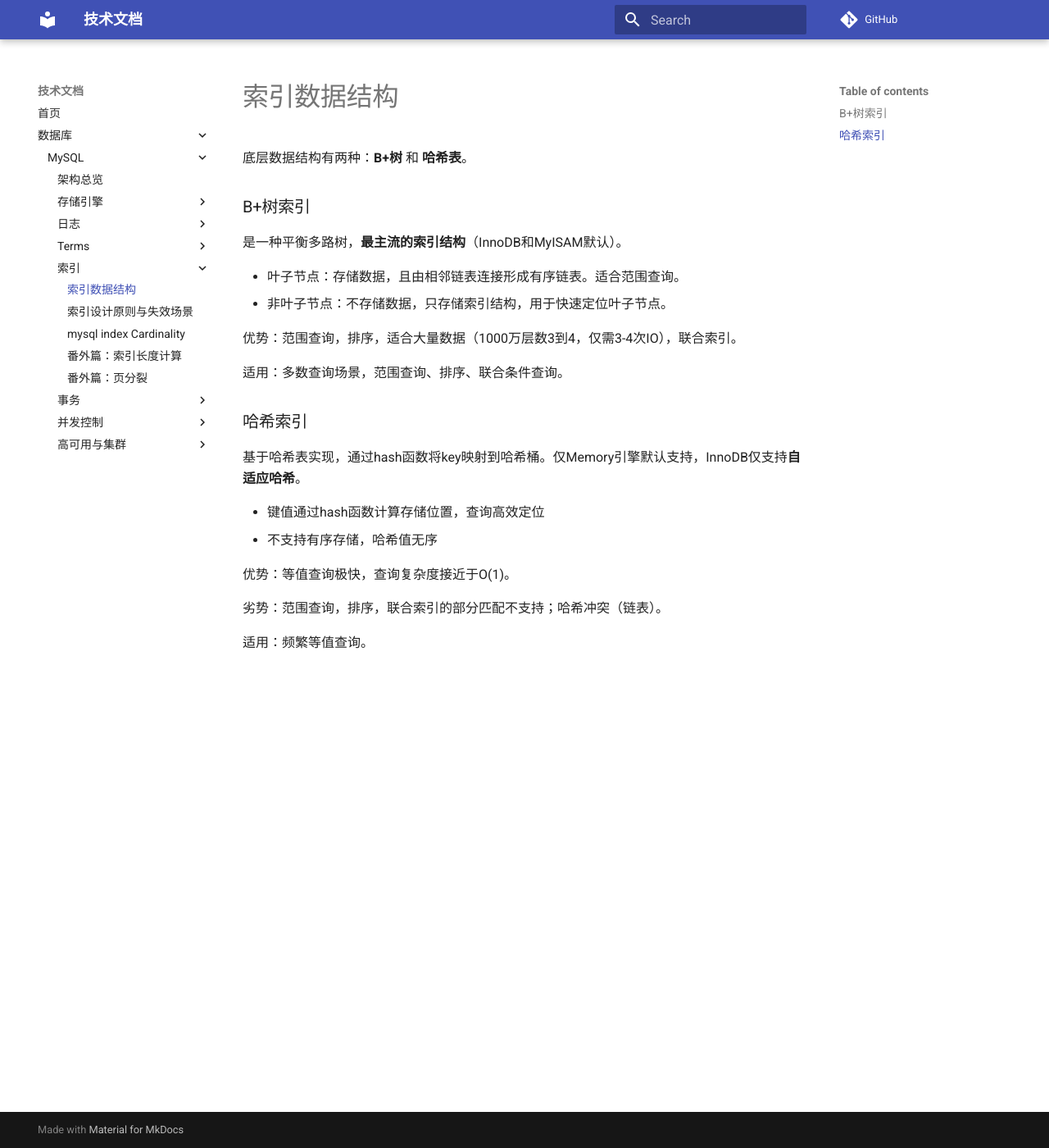
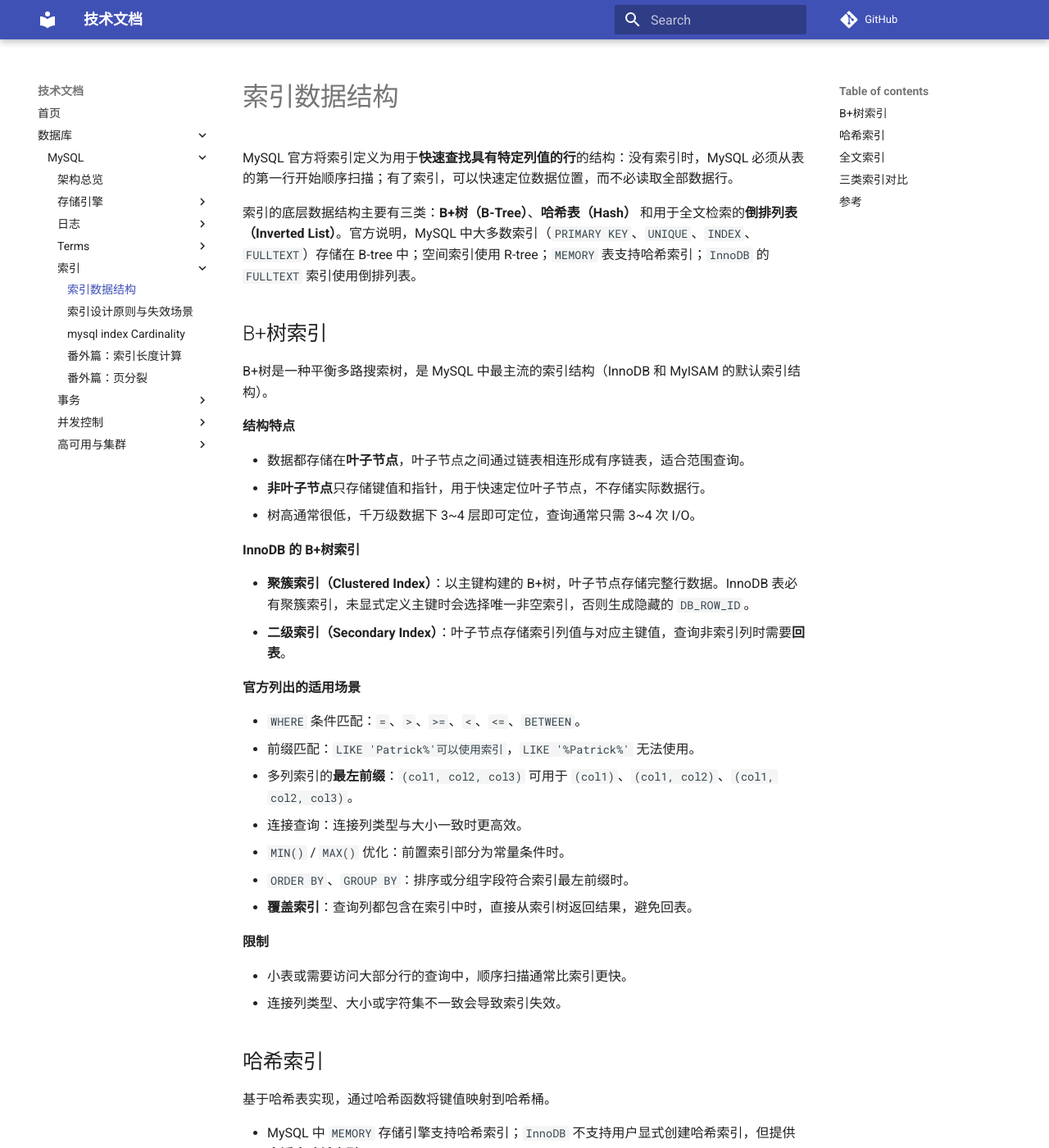
Before and after one commit to tangnewstar/tangnewstar.github.io, an MkDocs documentation site: the page built from docs/database/mysql/index-structure/index-data-structure.md, in a window 1280 px wide and 1400 px high. Shown: the whole window at 82% size. Built offline with MkDocs 1.6.1 and Material for MkDocs 9.7.7, drawn with Linux system fonts in a browser that asks for light colours; comment, search, counter and statistics services are not loaded; some of the changed text lies outside the part shown.

Commit message:
docs: 补充索引、锁机制、高可用与 ACID 文档

```diff
--- a/docs/database/mysql/index-structure/index-data-structure.md
+++ b/docs/database/mysql/index-structure/index-data-structure.md
@@ -4,28 +4,83 @@ title: 索引数据结构
 
 # 索引数据结构
 
-底层数据结构有两种：**B+树** 和 **哈希表**。
+MySQL 官方将索引定义为用于**快速查找具有特定列值的行**的结构：没有索引时，MySQL 必须从表的第一行开始顺序扫描；有了索引，可以快速定位数据位置，而不必读取全部数据行。
 
-### B+树索引
+索引的底层数据结构主要有三类：**B+树（B-Tree）**、**哈希表（Hash）** 和用于全文检索的**倒排列表（Inverted List）**。官方说明，MySQL 中大多数索引（`PRIMARY KEY`、`UNIQUE`、`INDEX`、`FULLTEXT`）存储在 B-tree 中；空间索引使用 R-tree；`MEMORY` 表支持哈希索引；`InnoDB` 的 `FULLTEXT` 索引使用倒排列表。
 
-是一种平衡多路树，**最主流的索引结构**（InnoDB和MyISAM默认）。
+## B+树索引
 
-- 叶子节点：存储数据，且由相邻链表连接形成有序链表。适合范围查询。
-- 非叶子节点：不存储数据，只存储索引结构，用于快速定位叶子节点。
+B+树是一种平衡多路搜索树，是 MySQL 中最主流的索引结构（InnoDB 和 MyISAM 的默认索引结构）。
 
-优势：范围查询，排序，适合大量数据（1000万层数3到4，仅需3-4次IO），联合索引。
+**结构特点**
 
-适用：多数查询场景，范围查询、排序、联合条件查询。
+- 数据都存储在**叶子节点**，叶子节点之间通过链表相连形成有序链表，适合范围查询。
+- **非叶子节点**只存储键值和指针，用于快速定位叶子节点，不存储实际数据行。
+- 树高通常很低，千万级数据下 3~4 层即可定位，查询通常只需 3~4 次 I/O。
 
-### 哈希索引
+**InnoDB 的 B+树索引**
 
-基于哈希表实现，通过hash函数将key映射到哈希桶。仅Memory引擎默认支持，InnoDB仅支持**自适应哈希**。
+- **聚簇索引（Clustered Index）**：以主键构建的 B+树，叶子节点存储完整行数据。InnoDB 表必有聚簇索引，未显式定义主键时会选择唯一非空索引，否则生成隐藏的 `DB_ROW_ID`。
+- **二级索引（Secondary Index）**：叶子节点存储索引列值与对应主键值，查询非索引列时需要**回表**。
 
-- 键值通过hash函数计算存储位置，查询高效定位
-- 不支持有序存储，哈希值无序
+**官方列出的适用场景**
 
-优势：等值查询极快，查询复杂度接近于O(1)。
+- `WHERE` 条件匹配：`=`、`>`、`>=`、`<`、`<=`、`BETWEEN`。
+- 前缀匹配：`LIKE 'Patrick%'可以使用索引`，`LIKE '%Patrick%'` 无法使用。
+- 多列索引的**最左前缀**：`(col1, col2, col3)` 可用于 `(col1)`、`(col1, col2)`、`(col1, col2, col3)`。
+- 连接查询：连接列类型与大小一致时更高效。
+- `MIN()` / `MAX()` 优化：前置索引部分为常量条件时。
+- `ORDER BY`、`GROUP BY`：排序或分组字段符合索引最左前缀时。
+- **覆盖索引**：查询列都包含在索引中时，直接从索引树返回结果，避免回表。
 
-劣势：范围查询，排序，联合索引的部分匹配不支持；哈希冲突（链表）。
+**限制**
 
-适用：频繁等值查询。
+- 小表或需要访问大部分行的查询中，顺序扫描通常比索引更快。
+- 连接列类型、大小或字符集不一致会导致索引失效。
+
+## 哈希索引
+
+基于哈希表实现，通过哈希函数将键值映射到哈希桶。
+
+- MySQL 中 `MEMORY` 存储引擎支持哈希索引；`InnoDB` 不支持用户显式创建哈希索引，但提供**自适应哈希索引**。
+- 等值查询（`=`、`<=>`）非常快，查询复杂度接近 O(1)。
+- 键值无序，**不支持范围查询、排序、最左前缀匹配**；也无法估算两个值之间的行数。
+
+**InnoDB 自适应哈希索引**
+
+官方描述：自适应哈希索引使 InnoDB 在具有合适的工作负载组合、且缓冲池内存充足的系统上，表现得更像内存数据库，同时不牺牲事务特性与可靠性。
+
+- 由 `innodb_adaptive_hash_index` 控制，InnoDB 监控索引搜索，按需为经常访问的索引页构建哈希索引，使用索引键的**前缀**，前缀长度任意。
+- 表几乎完全放入主内存时，哈希索引通过直接查找（把索引值变成指针）加速查询。
+- 高并发连接或大量 JOIN 的工作负载下，访问自适应哈希索引可能成为**争用来源**；带 `LIKE` 和 `%` 通配符的查询通常无法受益。
+- 是否开启应通过真实负载评估。
+
+## 全文索引
+
+全文索引是 `FULLTEXT` 类型的索引，用于在文本列中进行关键词检索。
+
+- 只有 `InnoDB` 和 `MyISAM` 表支持，且只能创建在 `CHAR`、`VARCHAR`、`TEXT` 列上。
+- InnoDB 的全文索引使用**倒排列表（inverted lists）**实现，而非 B+树。
+- 查询语法：`MATCH (col1, col2, ...) AGAINST (expr [search_modifier])`。
+- 检索模式：
+    - **自然语言模式**（默认）：搜索字符串按自然短语解释，适用停用词列表。
+    - **布尔模式**：支持操作符，指定词必须出现、必须不出现或权重高低。
+    - **查询扩展模式**：先用原词搜索，再从最相关结果中提取词进行二次搜索。
+- MySQL 内置 `ngram` 全文解析器支持中文、日文、韩文（CJK）分词；另有 MeCab 插件支持日文。
+- 停用词（stopword）不会进入索引，因此不会匹配。
+- 大批量导入建议：先导入没有 `FULLTEXT` 索引的表，导入完成后再创建全文索引，速度更快。
+
+## 三类索引对比
+
+| 索引类型 | 底层结构 | 等值查询 | 范围查询 | 排序 | 全文检索 | 主要引擎 |
+|---|---|---|---|---|---|---|
+| B+树 | 平衡多路树 + 有序叶子链表 | 支持 | 支持 | 支持 | 不支持 | InnoDB、MyISAM |
+| 哈希 | 哈希表 | 极快 | 不支持 | 不支持 | 不支持 | MEMORY；InnoDB 自适应哈希 |
+| 全文 | InnoDB 倒排列表 | 不适用 | 不适用 | 不适用 | 支持 | InnoDB、MyISAM |
+
+## 参考
+
+- [MySQL 8.0 Reference Manual · 10.3.1 How MySQL Uses Indexes](https://dev.mysql.com/doc/refman/8.0/en/mysql-indexes.html)
+- [MySQL 8.0 Reference Manual · 10.3.9 Comparison of B-Tree and Hash Indexes](https://dev.mysql.com/doc/refman/8.0/en/index-btree-hash.html)
+- [MySQL 8.0 Reference Manual · 14.9 Full-Text Search Functions](https://dev.mysql.com/doc/refman/8.0/en/fulltext-search.html)
+- [MySQL 8.0 Reference Manual · 17.5.3 Adaptive Hash Index](https://dev.mysql.com/doc/refman/8.3/en/innodb-adaptive-hash.html)
--- a/mkdocs.yml
+++ b/mkdocs.yml
@@ -65,14 +65,17 @@ nav:
               - 番外篇：页分裂: database/mysql/index-structure/bonus-page-split.md
           - 事务:
               - 概览: database/mysql/transaction/index.md
+              - ACID 实现原理: database/mysql/transaction/acid.md
               - 番外篇：悬挂事务: database/mysql/transaction/bonus-dangling-transaction.md
           - 并发控制:
               - 概览: database/mysql/concurrency/index.md
               - 事务隔离级别: database/mysql/concurrency/transaction-isolation.md
               - 并发事务问题: database/mysql/concurrency/multi-transaction-concurrency.md
               - MVCC & ReadView: database/mysql/concurrency/mvcc-readview.md
+              - 锁机制: database/mysql/concurrency/locking.md
               - 示例：RC 只锁修改的行: database/mysql/concurrency/example-rc-locks.md
               - 示例：分析不同的隔离级别: database/mysql/concurrency/example-isolation-levels.md
           - 高可用与集群:
               - 概览: database/mysql/high-availability/index.md
               - MySQL 主从复制: database/mysql/high-availability/master-slave-replication.md
+              - MGR、InnoDB Cluster 与自动切换: database/mysql/high-availability/mgr-innodb-cluster.md
```
Also changed, not shown: docs/database/mysql/concurrency/index.md (+1 -0 lines), docs/database/mysql/concurrency/locking.md (added, +148 -0 lines), docs/database/mysql/high-availability/index.md (+1 -0 lines), docs/database/mysql/high-availability/mgr-innodb-cluster.md (added, +106 -0 lines), docs/database/mysql/transaction/acid.md (added, +75 -0 lines), docs/database/mysql/transaction/index.md (+2 -0 lines).
